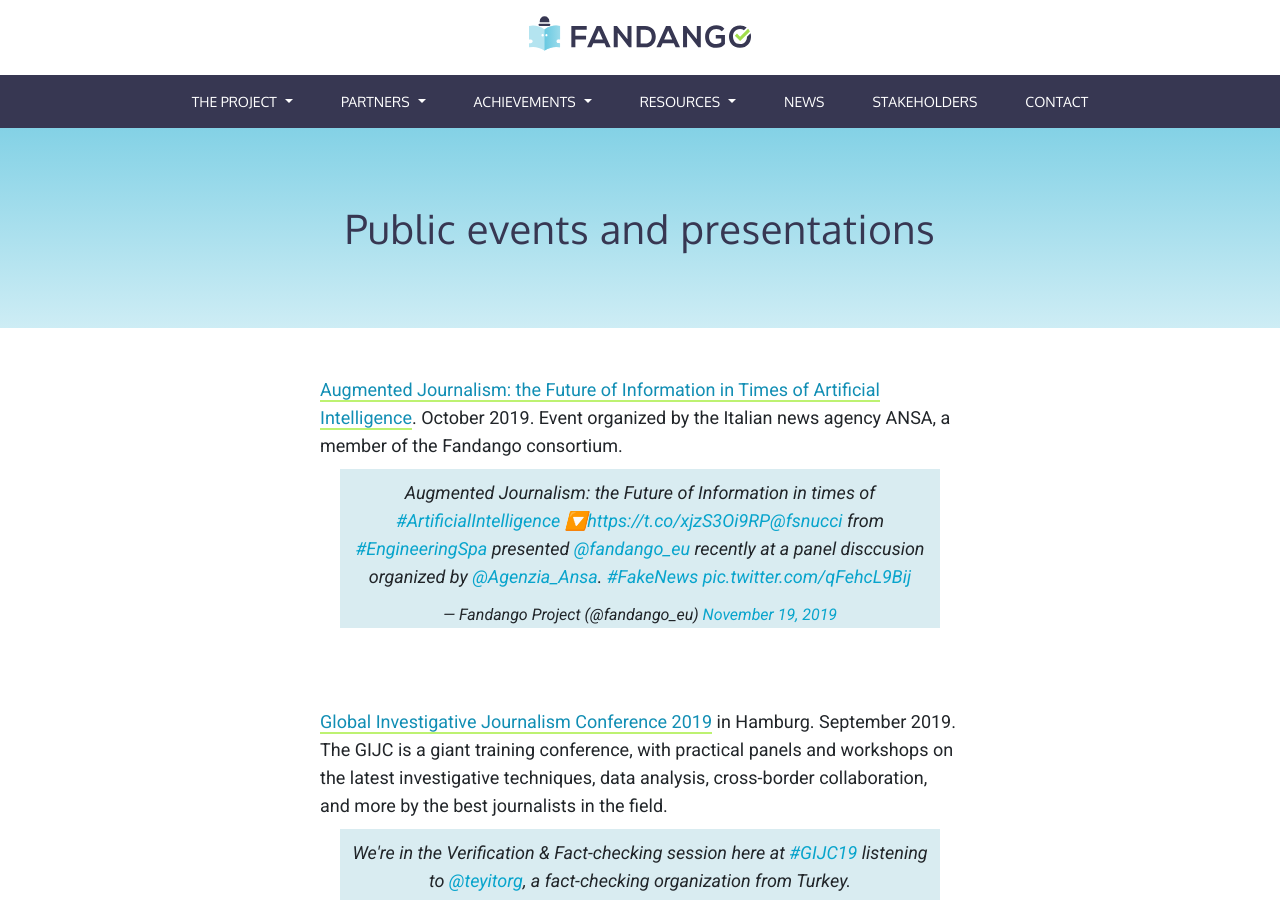
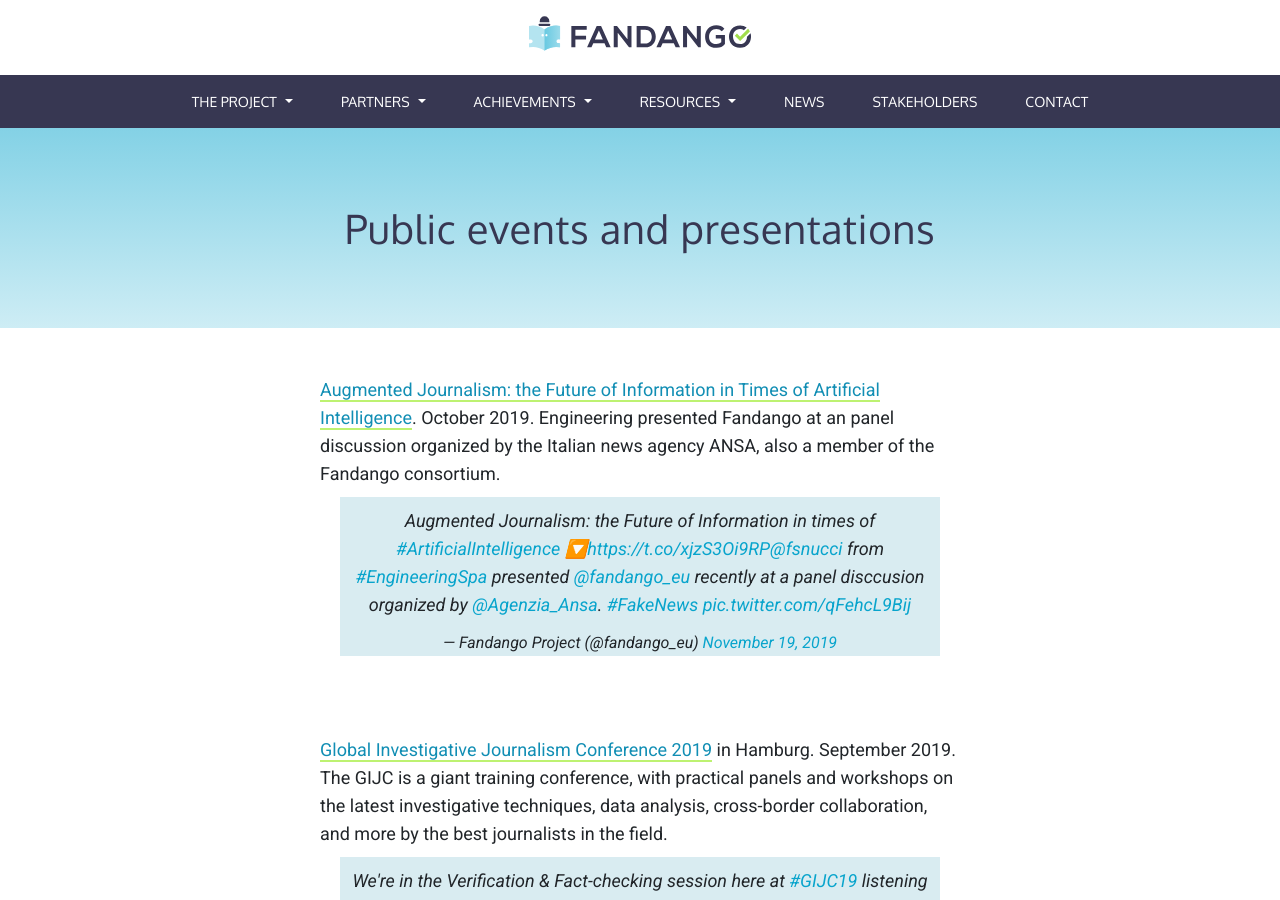
Before and after one commit to fandangOrg/fandango-web, a Jekyll site: the page built from achievements/public-events.md, in a window 1280 px wide and 900 px high. Built offline with Jekyll 4.4.1, drawn with Linux system fonts in a browser that asks for light colours; comment, search, counter and statistics services are not loaded.

Commit message:
Updated Public Events

```diff
--- a/achievements/public-events.md
+++ b/achievements/public-events.md
@@ -6,7 +6,7 @@ navigation_order: 2
 navigation_parent: Achievements
 ---
 
-[Augmented Journalism: the Future of Information in Times of Artificial Intelligence](https://fandango-project.eu/news/2019/11/15/augmented-journalism-the-future-of-information-in-times-of-artificial-intelligence/). October 2019. Event organized by the Italian news agency ANSA, a member of the Fandango consortium.
+[Augmented Journalism: the Future of Information in Times of Artificial Intelligence](https://fandango-project.eu/news/2019/11/15/augmented-journalism-the-future-of-information-in-times-of-artificial-intelligence/). October 2019. Engineering presented Fandango at an panel discussion organized by the Italian news agency ANSA, also a member of the Fandango consortium.
 
 <center>
 <blockquote class="twitter-tweet"><p lang="en" dir="ltr">Augmented Journalism: the Future of Information in times of <a href="https://twitter.com/hashtag/ArtificialIntelligence?src=hash&amp;ref_src=twsrc%5Etfw">#ArtificialIntelligence</a> 🔽<a href="https://t.co/xjzS3Oi9RP">https://t.co/xjzS3Oi9RP</a><a href="https://twitter.com/fsnucci?ref_src=twsrc%5Etfw">@fsnucci</a> from <a href="https://twitter.com/hashtag/EngineeringSpa?src=hash&amp;ref_src=twsrc%5Etfw">#EngineeringSpa</a> presented <a href="https://twitter.com/fandango_eu?ref_src=twsrc%5Etfw">@fandango_eu</a> recently at a panel disccusion organized by <a href="https://twitter.com/Agenzia_Ansa?ref_src=twsrc%5Etfw">@Agenzia_Ansa</a>. <a href="https://twitter.com/hashtag/FakeNews?src=hash&amp;ref_src=twsrc%5Etfw">#FakeNews</a> <a href="https://t.co/qFehcL9Bij">pic.twitter.com/qFehcL9Bij</a></p>&mdash; Fandango Project (@fandango_eu) <a href="https://twitter.com/fandango_eu/status/1196723252657307648?ref_src=twsrc%5Etfw">November 19, 2019</a></blockquote> <script async src="https://platform.twitter.com/widgets.js" charset="utf-8"></script>
```
